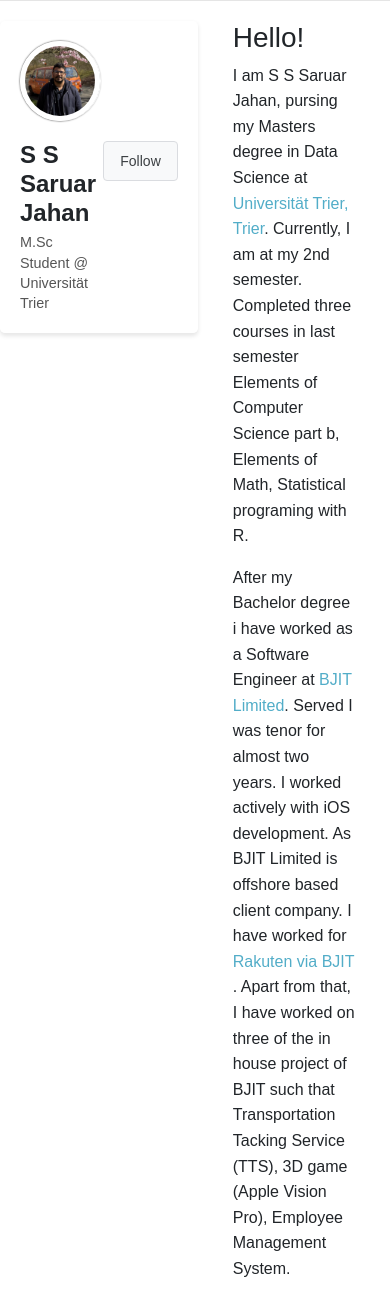
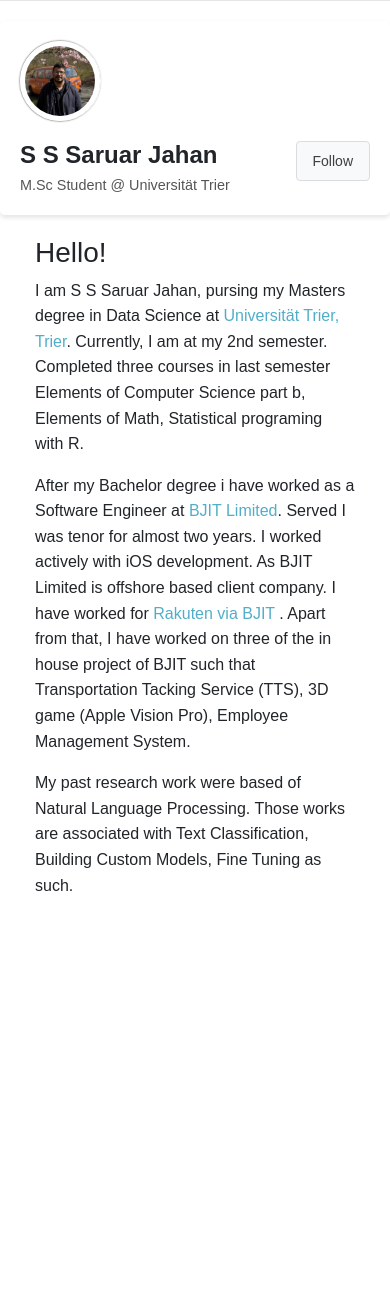
Before and after one commit to sjalim/sjalim.github.io, a Django app: page / in a window 390 px wide. Shown: the part 58-1358 px from the top of the page. After the commit the page ends 949 px from the top, so only its background shows below. Run offline with Django 5.2, Linux system fonts and the light colour scheme; data that the repository does not hold is empty; some libraries are stand-ins or nearby versions.

Commit message:
update css

```diff
--- a/static/css/base.css
+++ b/static/css/base.css
@@ -293,7 +293,7 @@
   /* Media query for screen width 1000px or less */
   @media (max-width: 972px) {
     .profile-container {
-      flex-direction: row;
+      flex-direction: column;
     }
 
     .profile-sidebar {
```
